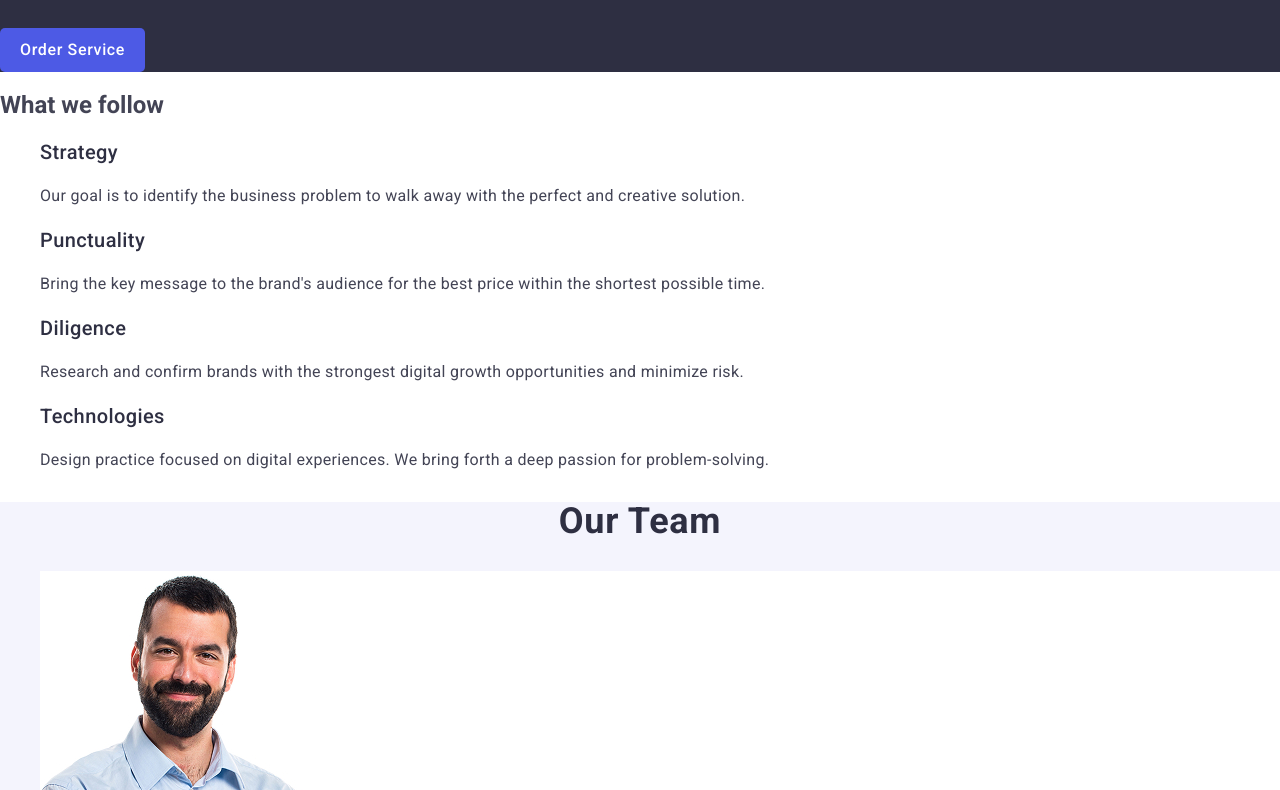
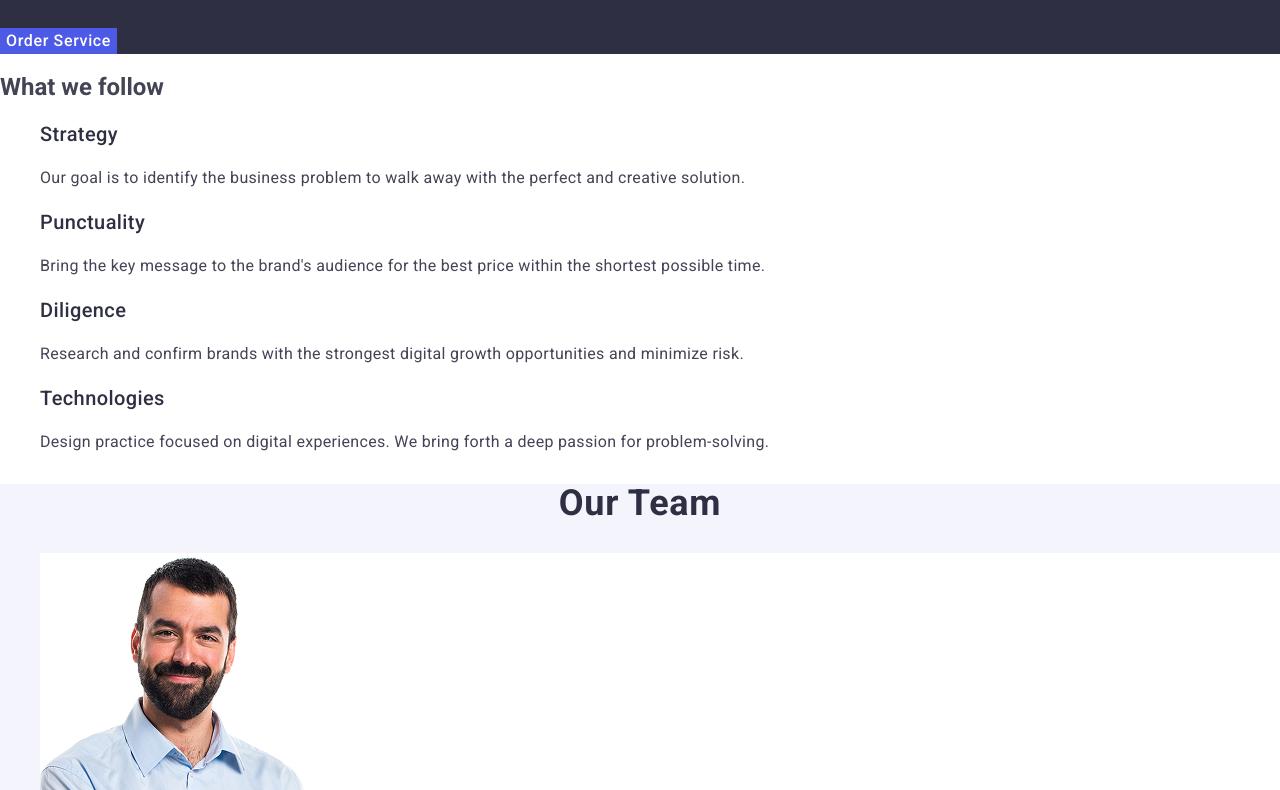
Before and after one commit to mikaboshio/goit-markup-hw-02, a plain HTML site: page index.html in a window 1280 px wide. Shown: the part 298-1088 px from the top of the page. Drawn offline with nearby package versions, Linux system fonts and the light colour scheme.

Commit message:
add styles.css file

```diff
--- a/css/styles.css
+++ b/css/styles.css
@@ -87,8 +87,6 @@ a {
         letter-spacing: 0.04em;
         cursor: pointer;
         border: none;
-        padding: 10px 20px;
-        border-radius: 5px;
 }
 
 .order-button:hover,
```
